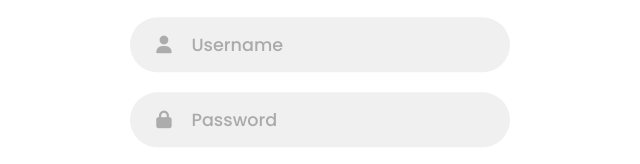
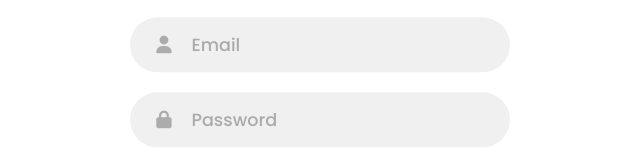
Before and after one commit to vishwaskatiyar/Expenditure-calculator-project, a plain HTML site: page index.html in a window 1280 px wide. Shown: the part 268-432 px from the top of the page, 640-1280 px from the left. Drawn offline with Linux system fonts and the light colour scheme.

Commit message:
Update index.html

```diff
--- a/index.html
+++ b/index.html
@@ -18,7 +18,7 @@
                     <h2 class="title">Sign in</h2>
                     <div class="input-field">
                         <i class="fas fa-user"></i>
-                        <input type="text" placeholder="Username" id="loginEmail" />
+                        <input type="text" placeholder="Email" id="loginEmail" />
                     </div>
                     <div class="input-field">
                         <i class="fas fa-lock"></i>
```
